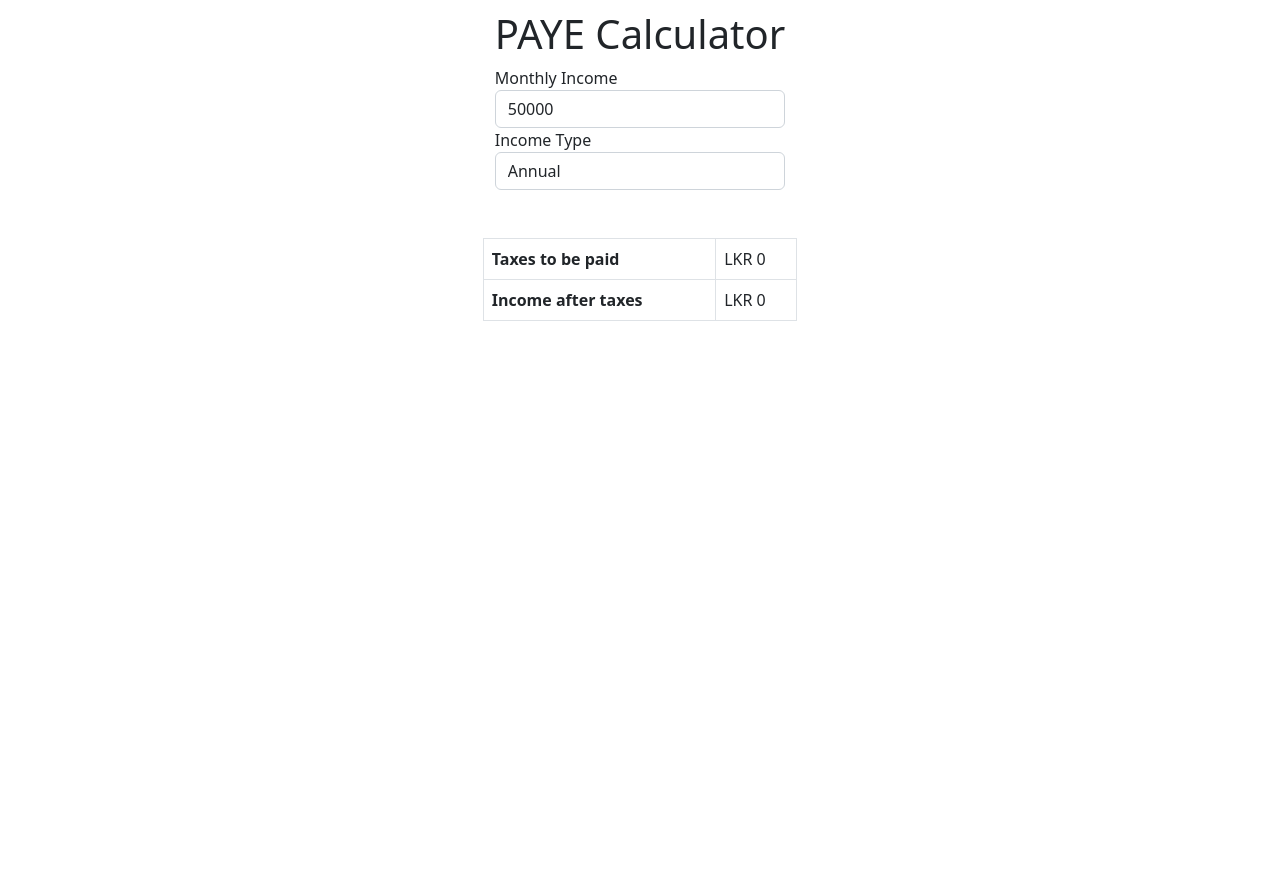
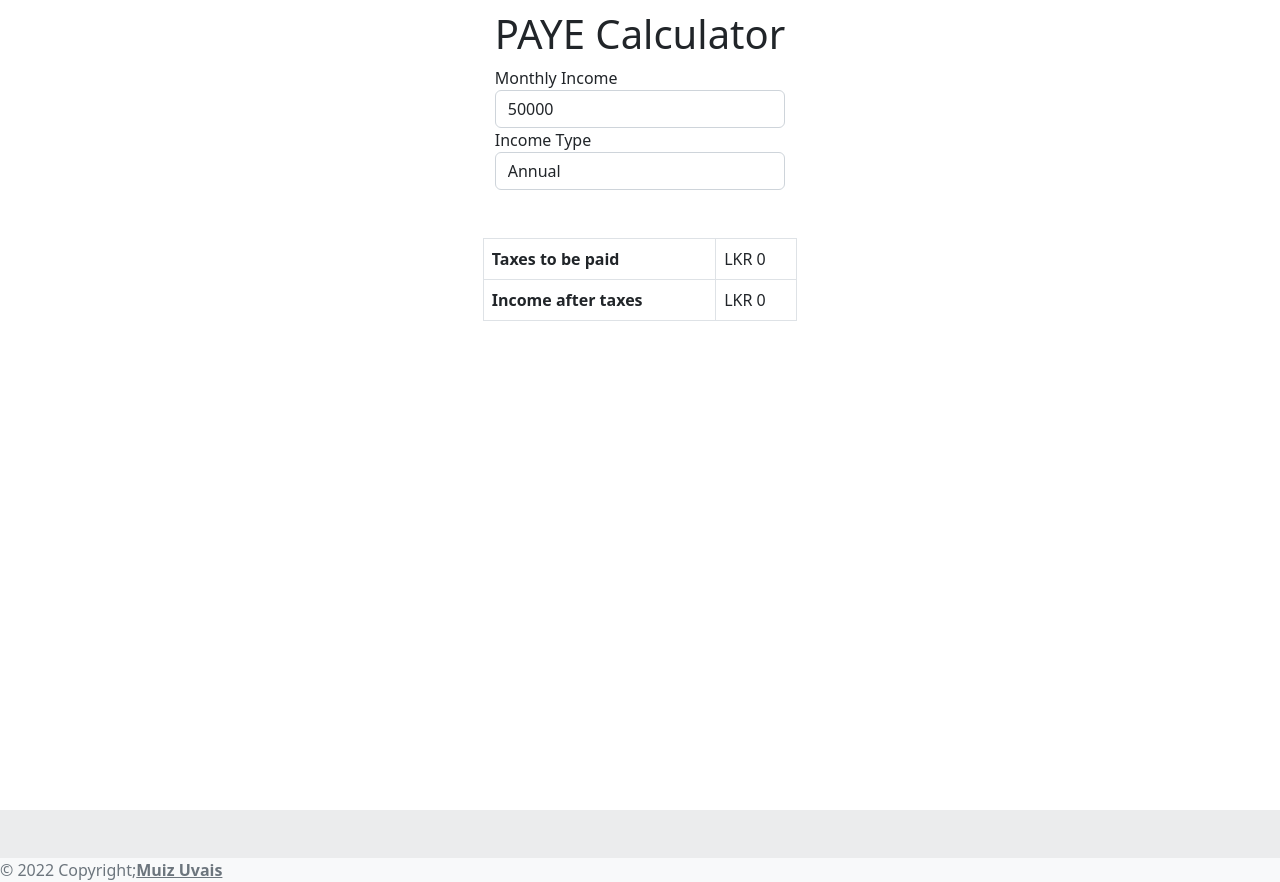
Before and after one commit to MuizU/supreme-paye-calculator, a Next.js app: page / in a window 1280 px wide. Before the commit the page ends 810 px from the top, so only its background shows below. Built offline with nearby package versions, Linux system fonts and the light colour scheme.

Commit message:
Added footer

```diff
--- /dev/null
+++ b/components/Footer.tsx
@@ -0,0 +1,14 @@
+export default function Footer() {
+  return (
+    <footer className="text-center text-lg-start bg-light text-muted">
+      <div
+        className="text-center p-4"
+        style={{ backgroundColor: "rgba(0,0,0, 0.05)" }}
+      ></div>
+      © 2022 Copyright;
+      <a href="https://muiz-uvais.ml" className="text-reset fw-bold">
+        Muiz Uvais
+      </a>
+    </footer>
+  );
+}
--- a/pages/_app.tsx
+++ b/pages/_app.tsx
@@ -1,8 +1,14 @@
 import "../styles/globals.css";
-import 'bootstrap/dist/css/bootstrap.min.css';
+import "bootstrap/dist/css/bootstrap.min.css";
+import Footer from "components/Footer";
 
 function MyApp({ Component, pageProps }) {
-  return <Component {...pageProps} />;
+  return (
+    <>
+      <Component {...pageProps} />
+      <Footer/>
+    </>
+  );
 }
 
 export default MyApp;
```
